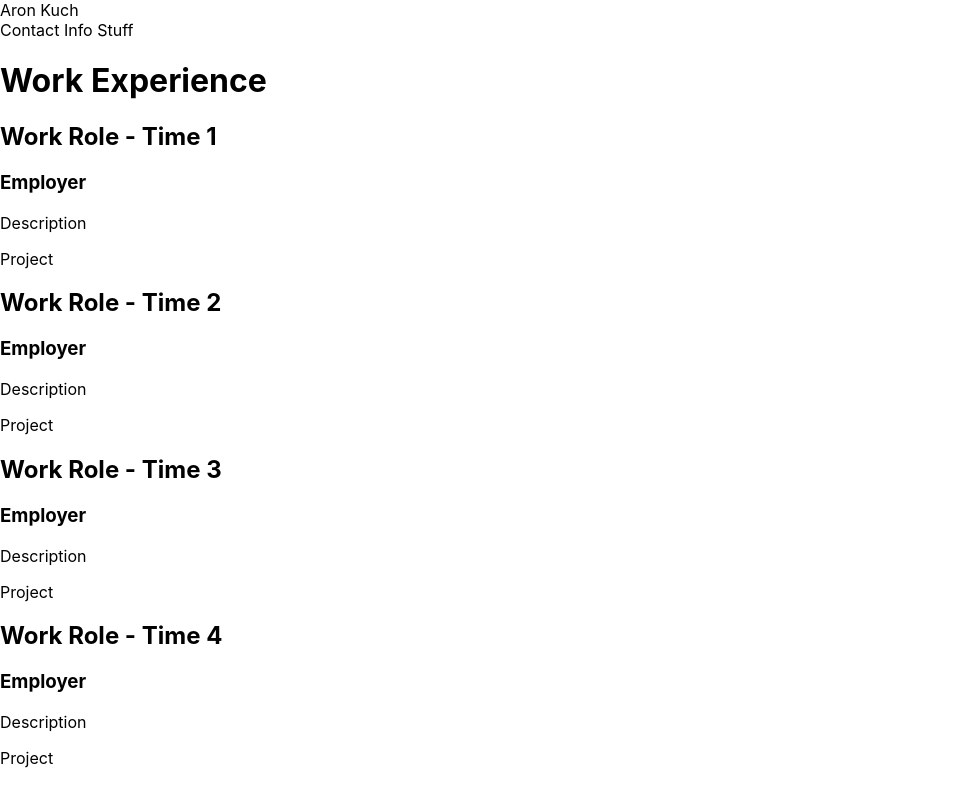
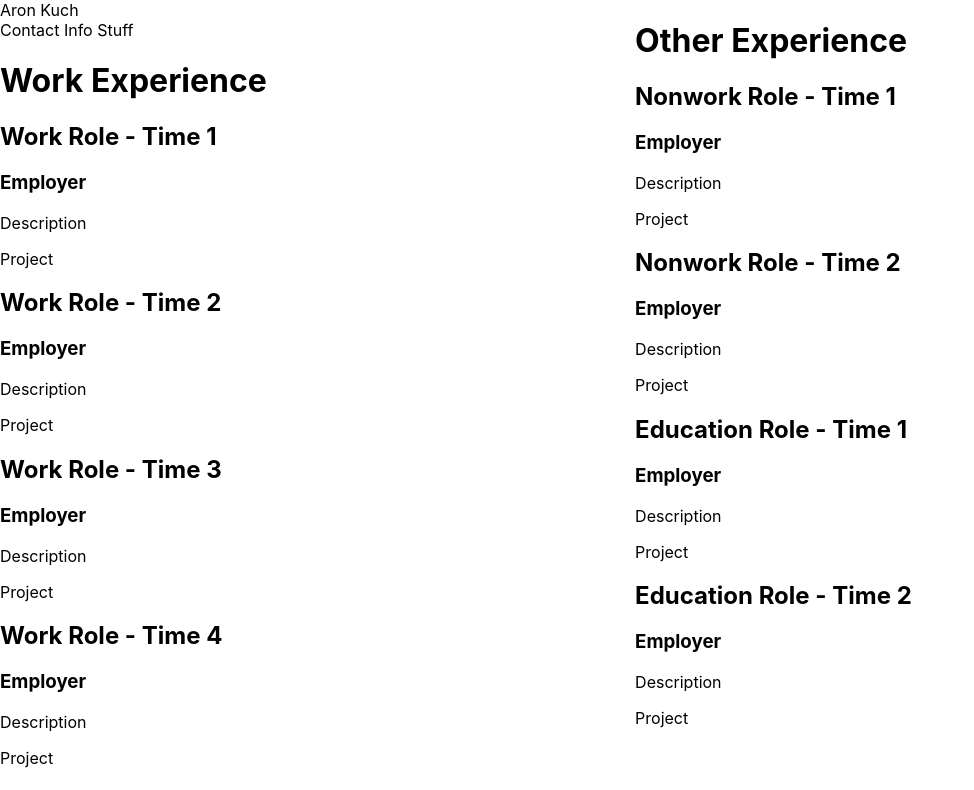
Before and after one commit to AronKuch/resume, a React (Create React App) app: page / in a window 1280 px wide. Shown: the top 790 px of the page, without its empty margins (0-974 px from the left). Built offline with nearby package versions, Linux system fonts and the light colour scheme.

Commit message:
Added flex, column, wrap and height.

```diff
--- a/src/components/design.js
+++ b/src/components/design.js
@@ -34,19 +34,19 @@ export const Header = () => {
 
 export const Work = () => {
   return (
-    <>
+    <div className="work">
       <h1>Work Experience</h1>
       <ExperienceList type="Work" number="5" />
-    </>
+    </div>
   );
 };
 
 export const Nonwork = () => {
   return (
-    <>
+    <div className="nonwork">
       <h1>Other Experience</h1>
       <ExperienceList type="Nonwork" number="2" />
       <ExperienceList type="Education" number="2" />
-    </>
+    </div>
   );
 };
--- a/src/index.css
+++ b/src/index.css
@@ -1,13 +1,20 @@
 body {
   margin: 0;
-  font-family: -apple-system, BlinkMacSystemFont, 'Segoe UI', 'Roboto', 'Oxygen',
-    'Ubuntu', 'Cantarell', 'Fira Sans', 'Droid Sans', 'Helvetica Neue',
+  font-family: -apple-system, BlinkMacSystemFont, "Segoe UI", "Roboto", "Oxygen",
+    "Ubuntu", "Cantarell", "Fira Sans", "Droid Sans", "Helvetica Neue",
     sans-serif;
   -webkit-font-smoothing: antialiased;
   -moz-osx-font-smoothing: grayscale;
 }
 
 code {
-  font-family: source-code-pro, Menlo, Monaco, Consolas, 'Courier New',
+  font-family: source-code-pro, Menlo, Monaco, Consolas, "Courier New",
     monospace;
 }
+
+.App {
+  display: flex;
+  flex-direction: column;
+  flex-wrap: wrap;
+  height: 1000px;
+}
```
